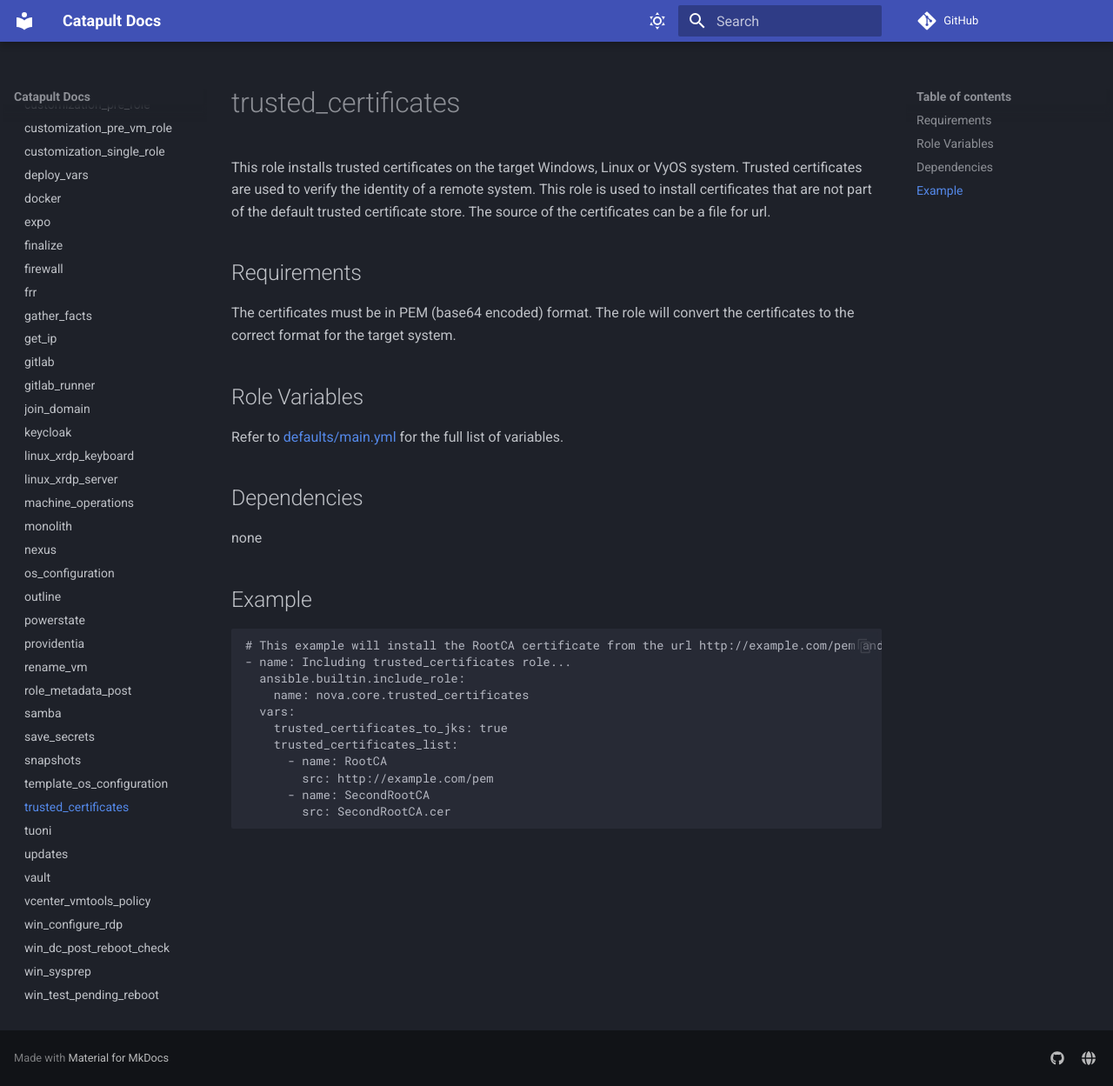
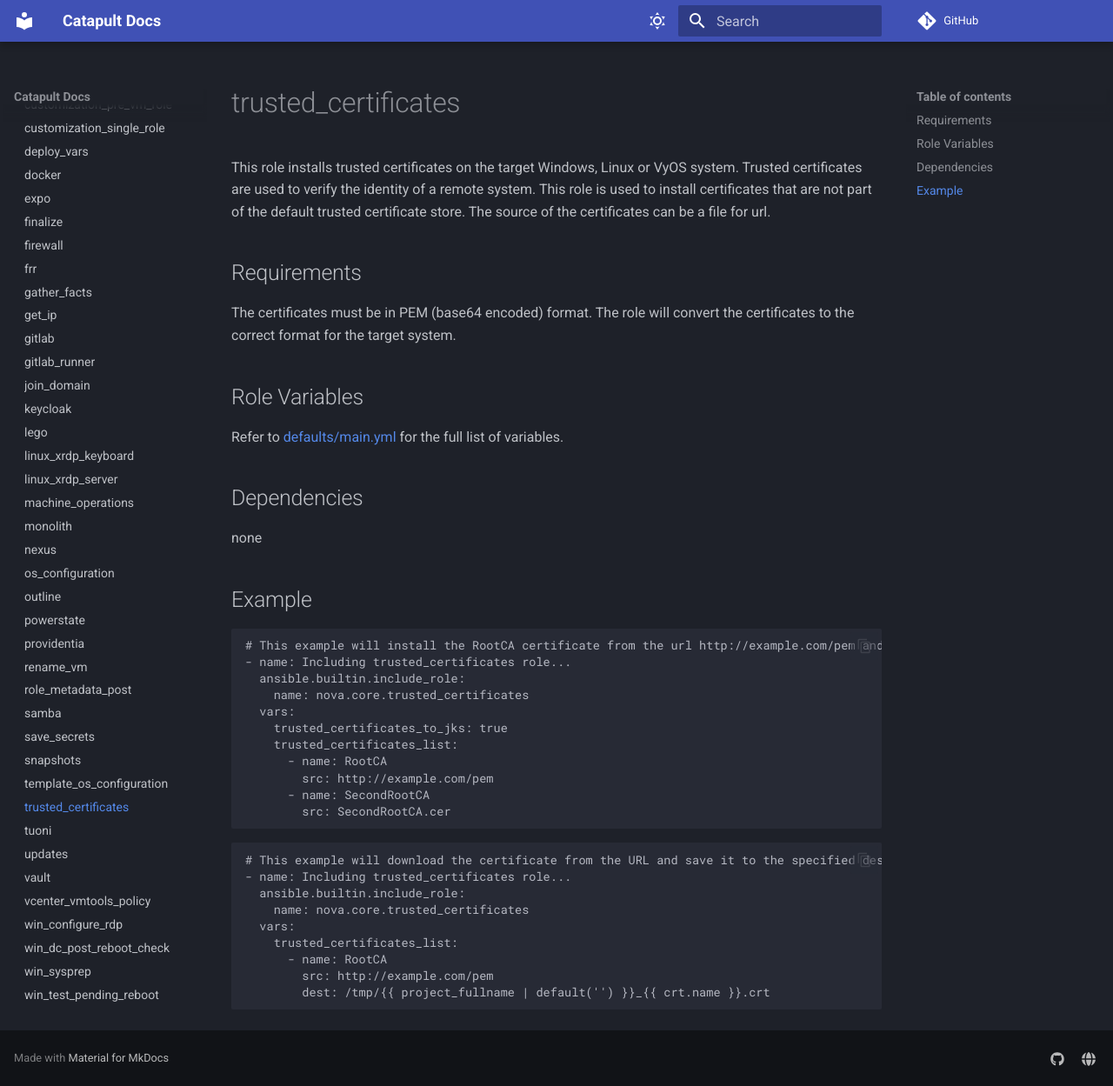
Before and after one commit to ClarifiedSecurity/catapult-docs, an MkDocs documentation site: the page built from docs/nova-core-collection/trusted_certificates.md, in a window 1280 px wide and 1249 px high. Shown: the whole window at 87% size. Built offline with MkDocs 1.6.1 and Material for MkDocs 9.7.7, drawn with Linux system fonts in a browser that asks for light colours; plug-ins that fetch from the network failed and are left out; comment, search, counter and statistics services are not loaded.

Commit message:
CatapultBot update docs

````diff
--- a/docs/nova-core-collection/trusted_certificates.md
+++ b/docs/nova-core-collection/trusted_certificates.md
@@ -29,3 +29,15 @@ none
       - name: SecondRootCA
         src: SecondRootCA.cer
 ```
+
+```yaml
+# This example will download the certificate from the URL and save it to the specified destination instead of using the default location.
+- name: Including trusted_certificates role...
+  ansible.builtin.include_role:
+    name: nova.core.trusted_certificates
+  vars:
+    trusted_certificates_list:
+      - name: RootCA
+        src: http://example.com/pem
+        dest: /tmp/{{ project_fullname | default('') }}_{{ crt.name }}.crt
+```
````
Also changed, not shown: docs/nova-core-collection/lego.md (added, +28 -0 lines).
